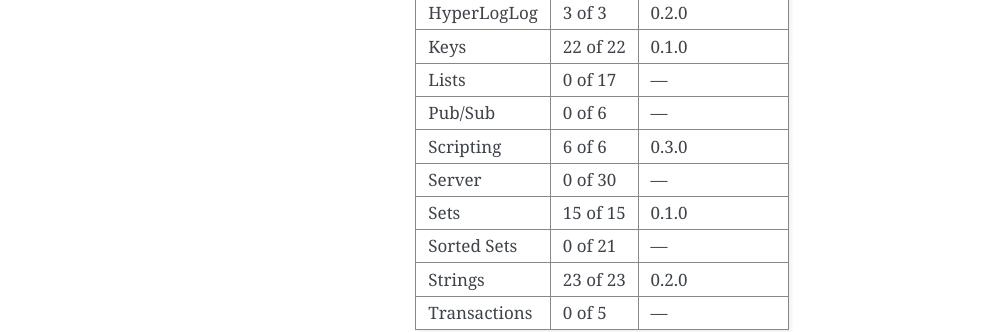
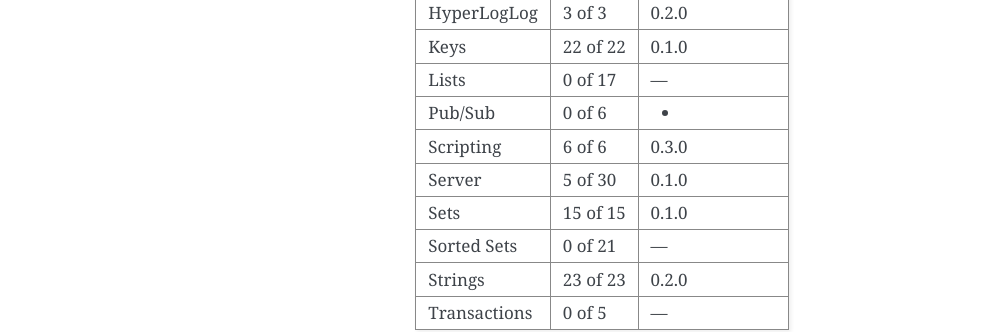
Before and after one commit to gmr/tredis, a Sphinx documentation site: the page built from docs/supported-commands.rst, in a window 1280 px wide. Shown: the part 338-670 px from the top of the page, without its empty margins (148-1141 px from the left). Built offline with Sphinx 7.4.7, drawn with Linux system fonts in a browser that asks for light colours; the version number is read from the project's files by our own code.

Commit message:
Note there are supported server commands

```diff
--- a/README.rst
+++ b/README.rst
@@ -35,7 +35,7 @@ the category mixins that are complete and submit a PR!
 +--------------+----------+
 | Scripting    | 6 of 6   |
 +--------------+----------+
-| Server       | 0 of 30  |
+| Server       | 5 of 30  |
 +--------------+----------+
 | Sets         | 15 of 15 |
 +--------------+----------+
--- a/docs/supported-commands.rst
+++ b/docs/supported-commands.rst
@@ -19,11 +19,11 @@ The following table summarizes the number of commands supported by category:
 +--------------+----------+---------------+
 | Lists        | 0 of 17  | —             |
 +--------------+----------+---------------+
-| Pub/Sub      | 0 of 6   | —             |
+| Pub/Sub      | 0 of 6   | -             |
 +--------------+----------+---------------+
 | Scripting    | 6 of 6   | 0.3.0         |
 +--------------+----------+---------------+
-| Server       | 0 of 30  | —             |
+| Server       | 5 of 30  | 0.1.0         |
 +--------------+----------+---------------+
 | Sets         | 15 of 15 | 0.1.0         |
 +--------------+----------+---------------+
```
